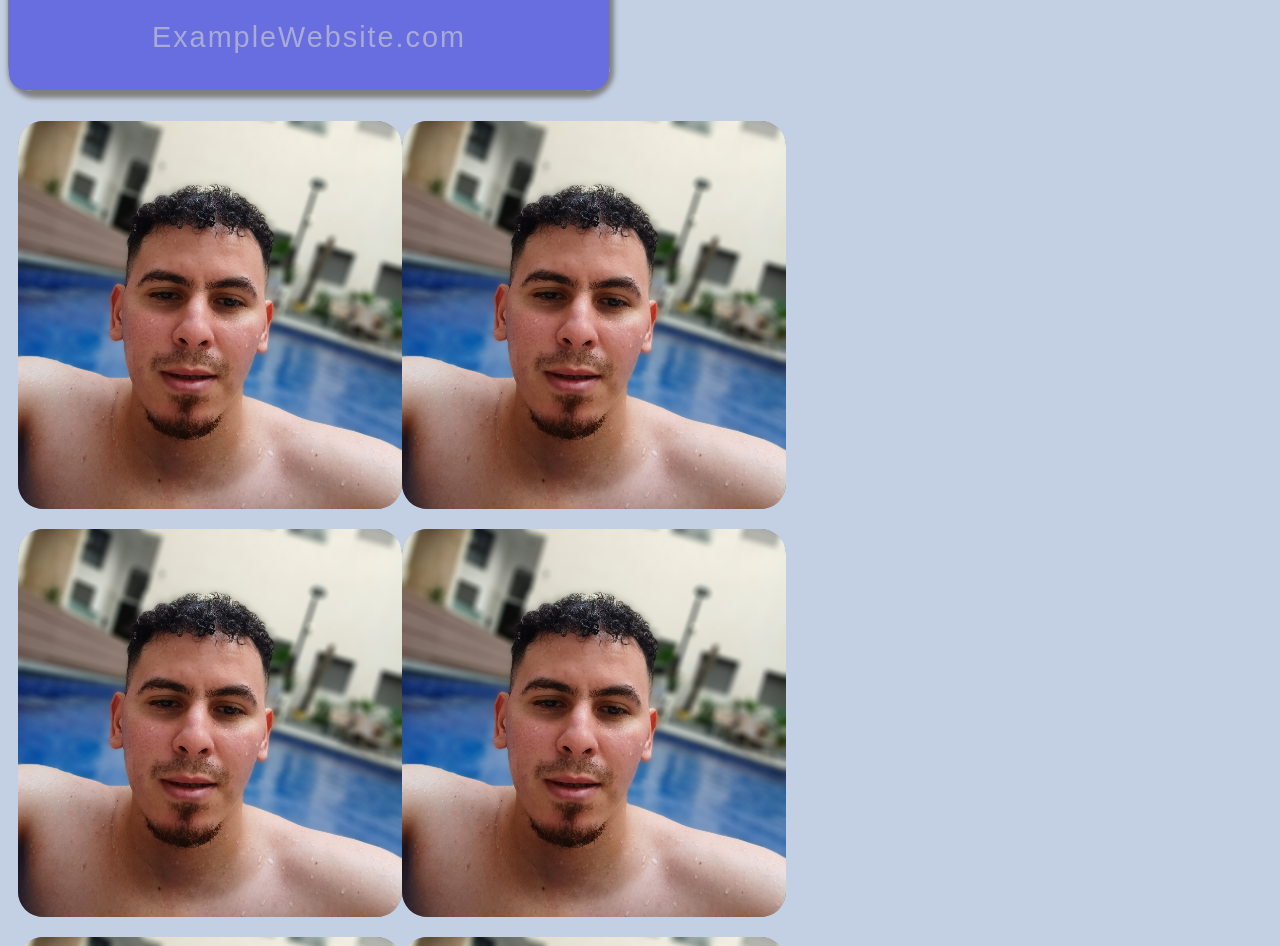
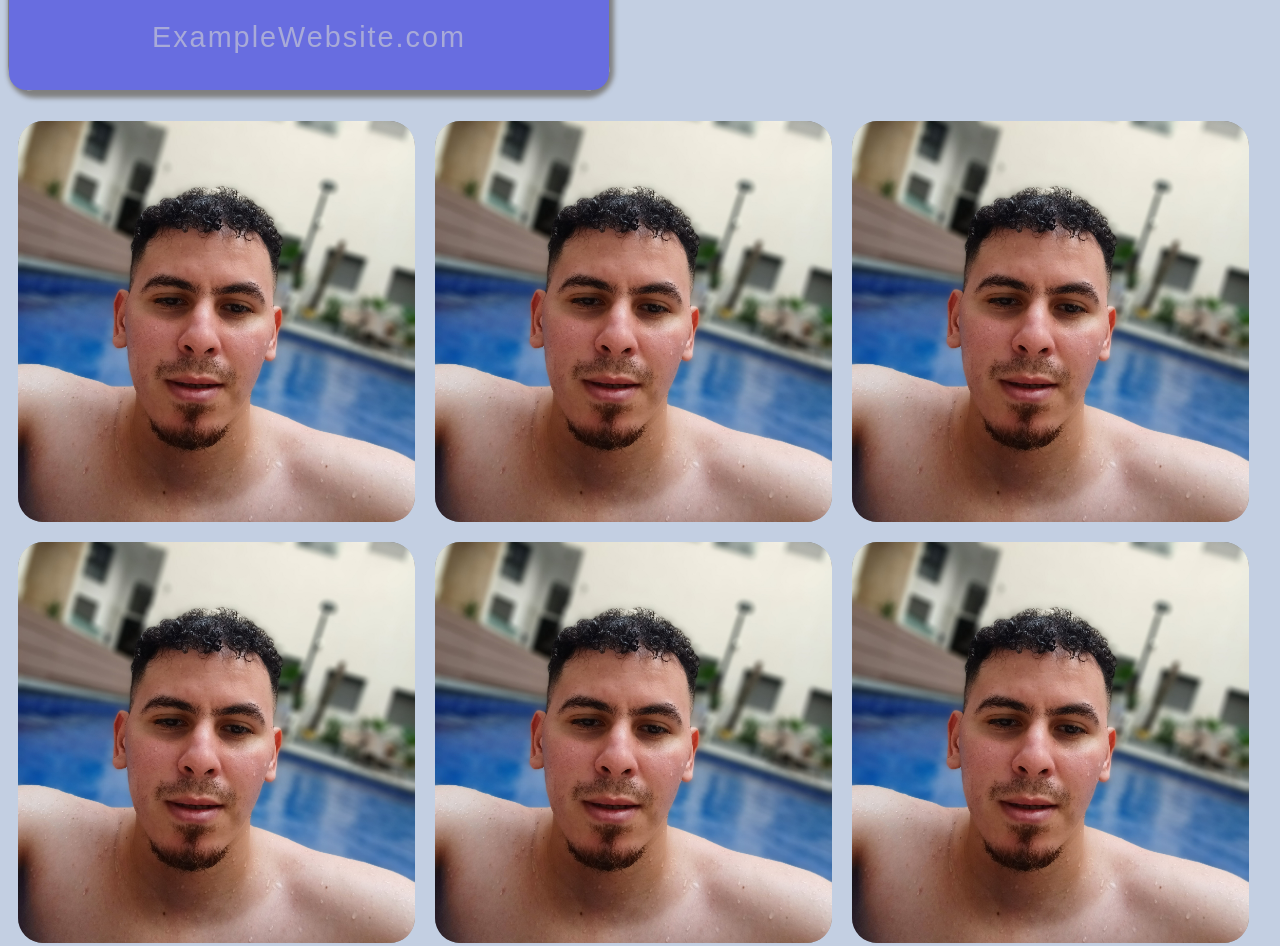
Before and after one commit to MAMakhlouf/Winc, a plain HTML site: page exercise-a-css/index.html in a window 1280 px wide. Shown: the part 731-1677 px from the top of the page. Drawn offline with Linux system fonts and the light colour scheme.

Commit message:
part2 end

```diff
--- a/exercise-a-css/index.html
+++ b/exercise-a-css/index.html
@@ -63,5 +63,8 @@
         <button class="grid-button">Read more</button>
     </div>
   </div>
+  <div class="container3">
+
+  </div>
   </body>
 </html>
--- a/exercise-a-css/styles/part2.scss
+++ b/exercise-a-css/styles/part2.scss
@@ -6,7 +6,7 @@
   grid-template-rows: 1fr 1fr 1fr 1fr 1fr 1fr;
   text-align: center;
   &--item {
-    width: 100%;
+    max-width: 100%;
     margin: 10px;
     background: dimgray;
     border-radius: 26px;
--- a/exercise-a-css/styles/styles.scss
+++ b/exercise-a-css/styles/styles.scss
@@ -7,13 +7,29 @@ body {
 @import "./part1";
 /*END PART 1 */
 @import "./part2";
+/*END PART 2*/
 
+
+
+
+
+
+/*MEDIAQUERY'S*/
 @media screen and (min-width: 768px) {
   body {
     max-width: 768px;
   }
   .grid {
-    grid-template-columns: 1fr 1fr;
+    grid-template-columns: 50% 50%;
     grid-template-rows: 1fr 1fr 1fr 1fr;
   }
 }
+@media screen and (min-width: 1200px) {
+  body {
+    max-width: 1920px;
+  }
+  .grid {
+    grid-template-columns: 33% 33% 33%;
+    grid-template-rows: auto auto auto auto;
+  }
+}
```
Also changed, not shown: exercise-a-css/styles/part2.css, exercise-a-css/styles/styles.css, 2 other files.
